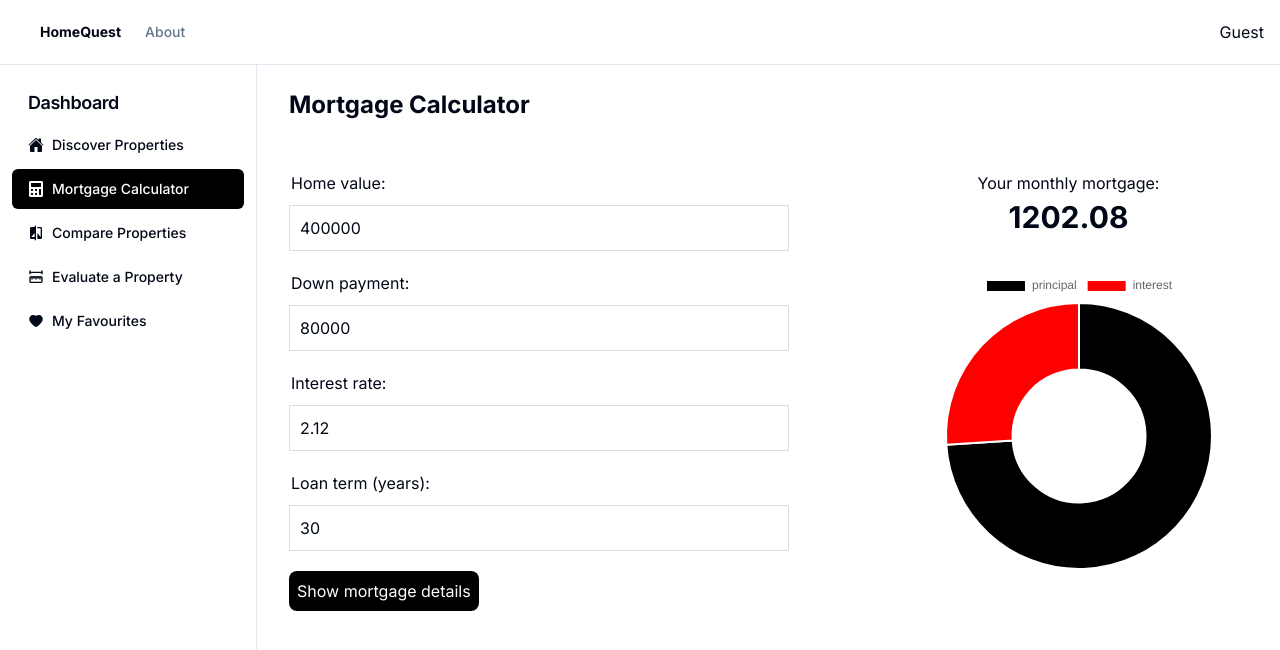
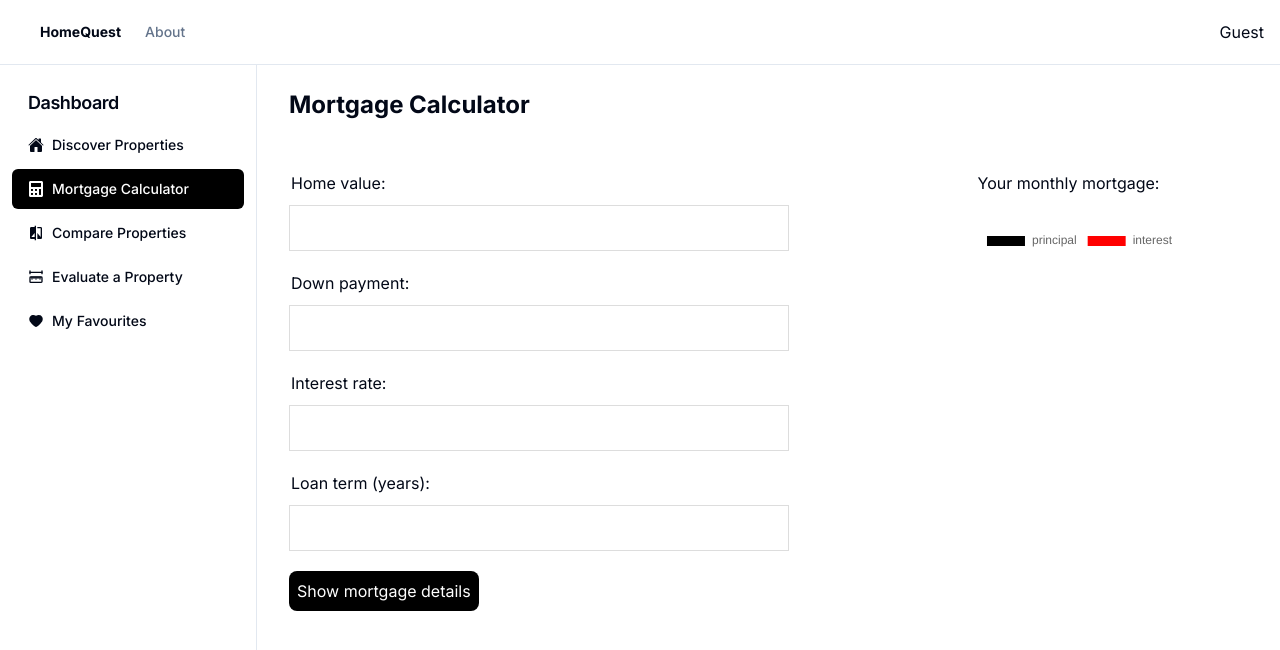
Before and after one commit to bcsamrudh/HomeQuest-Frontend, a Next.js app: page /dashboard in a window 1280 px wide. Both pictures are taken after a click on the button "Mortgage Calculator". Shown: the top 650 px of the page. Built offline with nearby package versions, Linux system fonts and the light colour scheme.

Commit message:
Updated the Calculator

```diff
--- a/src/components/mortgage-calc.jsx
+++ b/src/components/mortgage-calc.jsx
@@ -14,11 +14,11 @@ ChartJS.register(ArcElement, Tooltip, Legend);
 function MortgageCalculatorForm() {
 
     //initial/ setting state
-    const [homeValue, setHomeValue] = useState(400000);
-    const [downPayment, setDownPayment] = useState(80000);
-    const [interestRate, setInterestRate] = useState(2.12);
-    const [loanTerm, setLoanTerm] = useState(30);
-    const [pDisplay, setParaDisplay] = useState(1202.08);
+    const [homeValue, setHomeValue] = useState(null);
+    const [downPayment, setDownPayment] = useState(null);
+    const [interestRate, setInterestRate] = useState(null);
+    const [loanTerm, setLoanTerm] = useState(null);
+    const [pDisplay, setParaDisplay] = useState(null);
 
     //some new variables to make formula writing easier further
     const monthlyInterestRate = interestRate / 1200;
```
